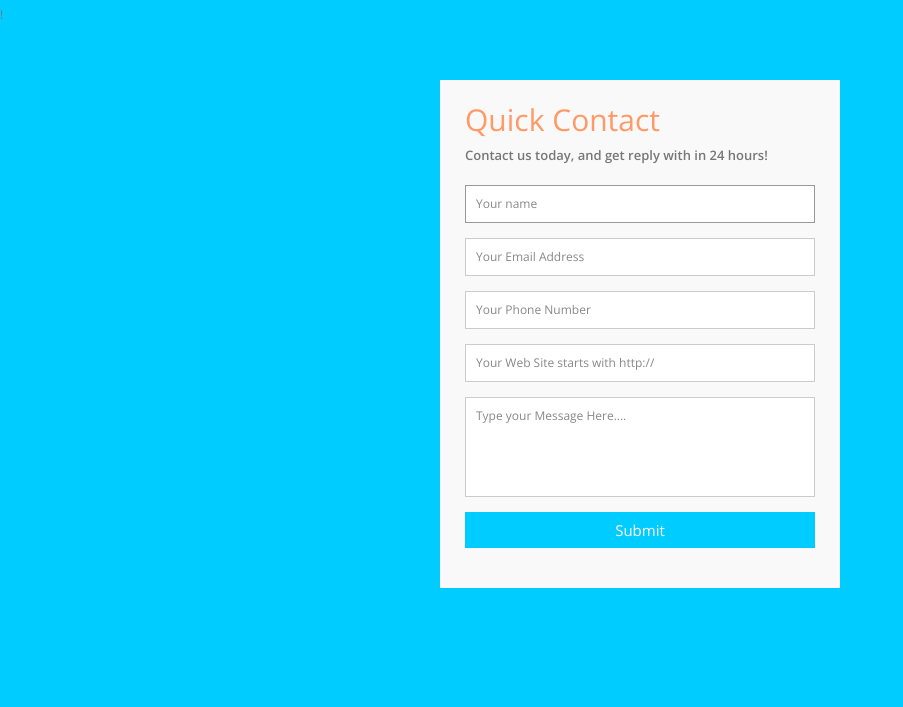
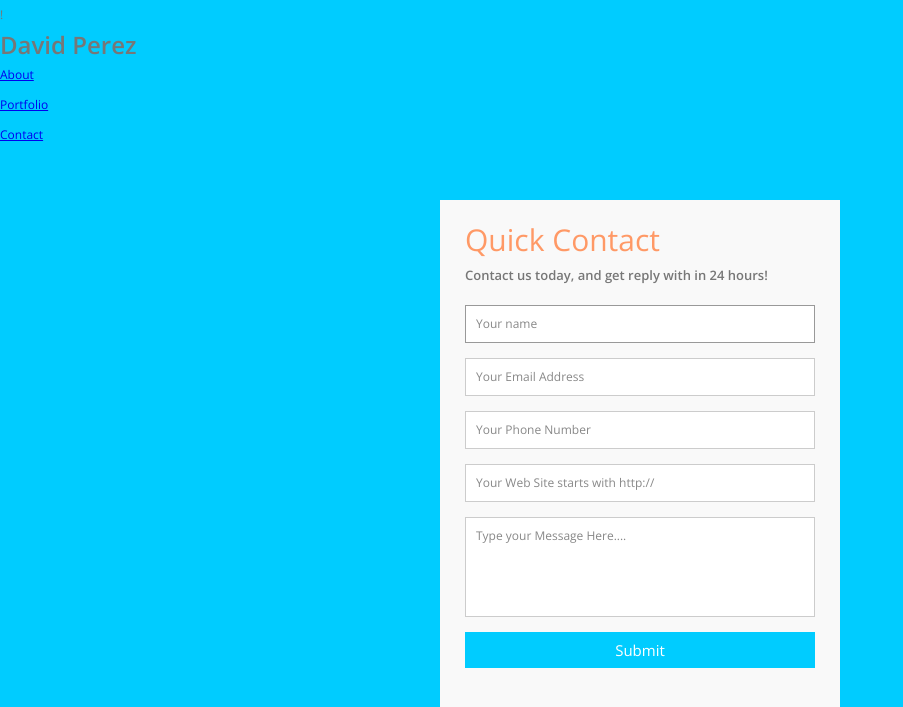
Before and after one commit to sharstream/GTbootcamps, a web app: file howeworks/week_1/portfolio/contact.html in a window 1280 px wide. Shown: the top 707 px of the page, without its empty margins (0-903 px from the left). Run offline with its HTML, style and script files only (its server is not run), Linux system fonts and the light colour scheme.

Commit message:
href to About Protfolio and Contact pages

```diff
--- a/howeworks/week_1/portfolio/contact.html
+++ b/howeworks/week_1/portfolio/contact.html
@@ -5,6 +5,26 @@
     <link rel="stylesheet" type="text/css" href="styles/contact.css" />
 </head>
 <body>
+    <div class="row" id="nav">
+        <div id="nav_wireframe">
+            <div>
+                <h1>David Perez</h1>
+            </div>
+            <div class="nav">
+                <nav>
+                    <ul>
+                        <a href="index.html">About</a>
+                    </ul>
+                    <ul>
+                        <a href="portfolio.html">Portfolio</a>
+                    </ul>
+                    <ul>
+                        <a href="contact.html">Contact</a>
+                    </ul>
+                </nav>
+            </div>
+        </div>
+    </div>
     <div class="container">
         <form id="contact" action="" method="post">
             <h3>Quick Contact</h3>
--- a/howeworks/week_1/portfolio/index.html
+++ b/howeworks/week_1/portfolio/index.html
@@ -13,13 +13,13 @@
             <div class="nav">
                 <nav>
                     <ul>
-                        <a>About</a>
+                        <a href="index.html">About</a>
                     </ul>
                     <ul>
-                        <a>Portfolio</a>
+                        <a href="portfolio.html">Portfolio</a>
                     </ul>
                     <ul>
-                        <a>Contact</a>
+                        <a href="contact.html">Contact</a>
                     </ul>
                 </nav>
             </div>
--- a/howeworks/week_1/portfolio/styles/bio_author.css
+++ b/howeworks/week_1/portfolio/styles/bio_author.css
@@ -11,7 +11,7 @@
 }
 
 h1 {
-    background-color: green;
+    background-color: seagreen;
     color: white;
     width: 20%;
     height: 75px;
```
Also changed, not shown: howeworks/week_1/portfolio/portfolio.html (+20 -0 lines).
